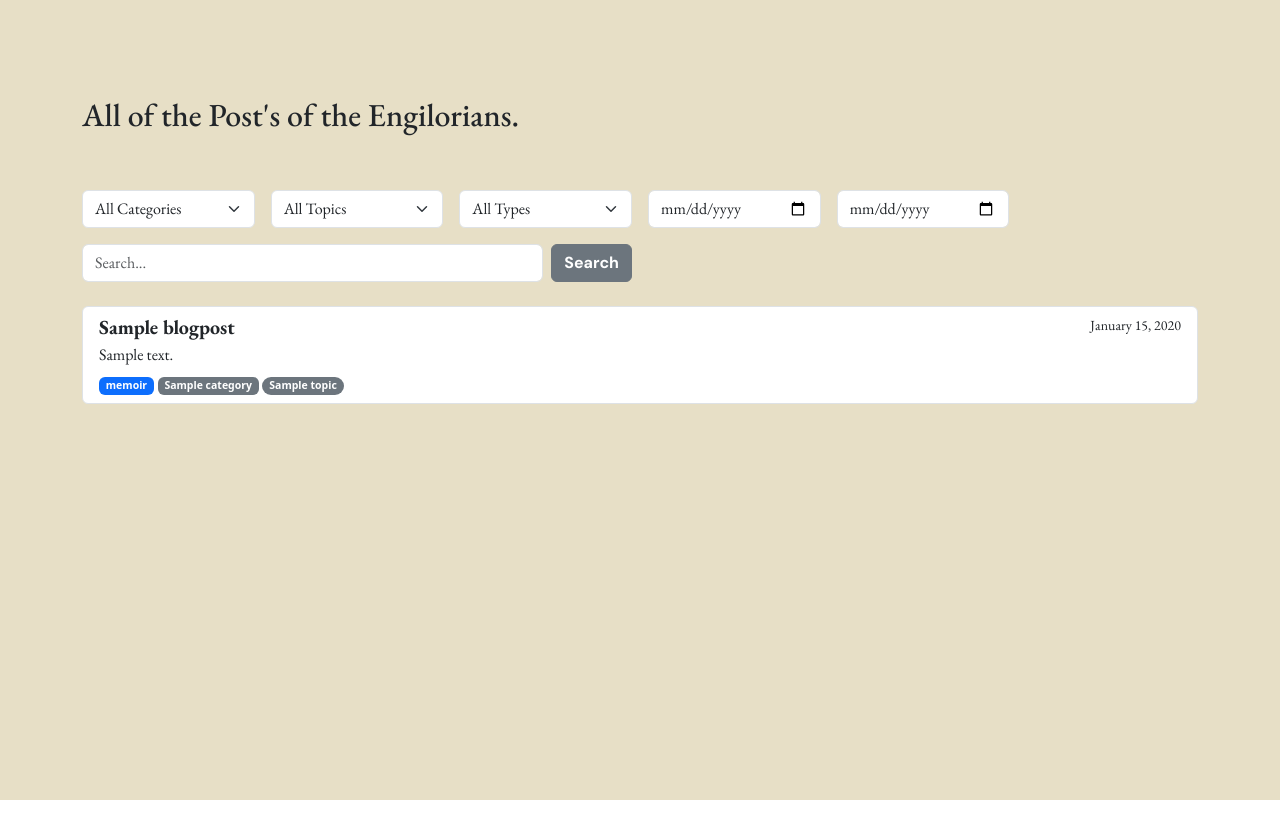
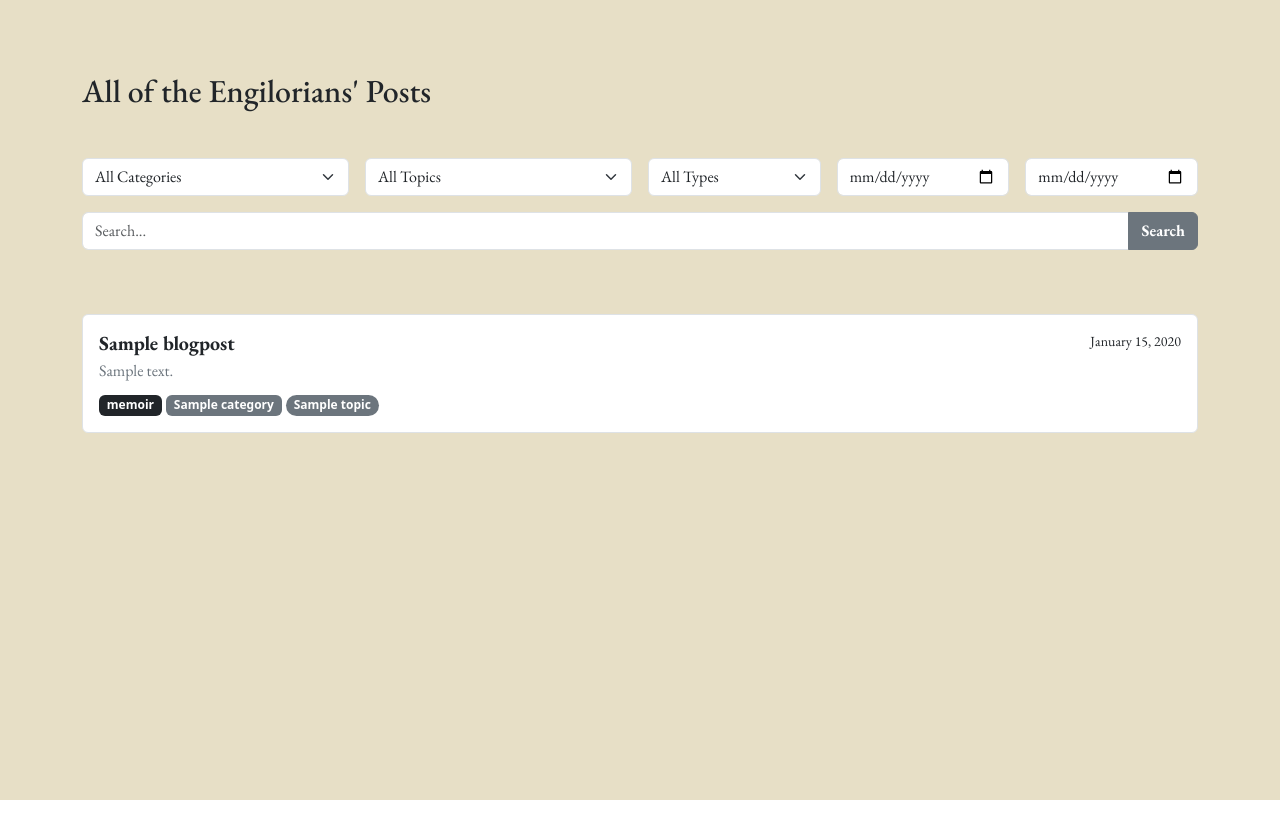
Before and after one commit to engilore/engilore, a Django app: page /blog/posts/ in a window 1280 px wide. Shown: the part 66-906 px from the top of the page. Run offline with Django 4.2, Linux system fonts and the light colour scheme; tables that the repository leaves empty hold one stand-in row (values such as "Sample post").

Commit message:
blog touch ups

```diff
--- a/apps/blog/templates/blog_templates/views/blog_create.html
+++ b/apps/blog/templates/blog_templates/views/blog_create.html
@@ -105,7 +105,7 @@ Create Blog Post
 
             <div class="d-flex justify-content-between">
                 <button type="submit" name="action" value="create_post" class="btn btn-primary">Create Post</button>
-                <a href="{% url 'list-blog-posts' %}" class="btn btn-secondary">Cancel</a>
+                <a href="{% url 'blog-posts' %}" class="btn btn-secondary">Cancel</a>
             </div>
         </form>
     </div>
--- a/apps/blog/templates/blog_templates/views/blog_list.html
+++ b/apps/blog/templates/blog_templates/views/blog_list.html
@@ -1,20 +1,20 @@
 {% extends "blog_templates/blog_base.html" %}
 
 {% block title %}
-Engilorian Post's
+Engilorian Posts
 {% endblock %}
 
 {% block content %}
 <section class="py-5 core-bg-accent min-vh-100">
     <div class="container">
-        <div class="py-5">
-            <h2 class="main-font">All of the Post's of the Engilorians.</h2>
+        <div class="py-4">
+            <h2 class="main-font mb-4">All of the Engilorians' Posts</h2>
         </div>
 
-        <form method="get" class="mb-4 main-font">
-            <div class="row g-3 align-items-end">
-                <div class="col-md-2">
-                    <select name="category" class="form-select">
+        <form method="get" class="mb-5 main-font">
+            <div class="row g-3">
+                <div class="col-md-3">
+                    <select name="category" class="form-select" aria-label="Category">
                         <option value="">All Categories</option>
                         {% for category in categories %}
                         <option value="{{ category.name }}" {% if query_params.category == category.name %}selected{% endif %}>
@@ -23,8 +23,8 @@ Engilorian Post's
                         {% endfor %}
                     </select>
                 </div>
-                <div class="col-md-2">
-                    <select name="topic" class="form-select">
+                <div class="col-md-3">
+                    <select name="topic" class="form-select" aria-label="Topic">
                         <option value="">All Topics</option>
                         {% for topic in topics %}
                         <option value="{{ topic.name }}" {% if query_params.topic == topic.name %}selected{% endif %}>
@@ -34,7 +34,7 @@ Engilorian Post's
                     </select>
                 </div>
                 <div class="col-md-2">
-                    <select name="post_type" class="form-select">
+                    <select name="post_type" class="form-select" aria-label="Post Type">
                         <option value="">All Types</option>
                         {% for post_type in post_types %}
                         <option value="{{ post_type }}" {% if query_params.post_type == post_type %}selected{% endif %}>
@@ -43,42 +43,47 @@ Engilorian Post's
                         {% endfor %}
                     </select>
                 </div>
+
                 <div class="col-md-2">
-                    <input type="date" name="start_date" class="form-control" placeholder="Start Date" value="{{ query_params.start_date }}">
+                    <input type="date" name="start_date" class="form-control" placeholder="Start Date" value="{{ query_params.start_date }}" aria-label="Start Date">
                 </div>
                 <div class="col-md-2">
-                    <input type="date" name="end_date" class="form-control" placeholder="End Date" value="{{ query_params.end_date }}">
-                </div>
-                <div class="col-md-6 d-flex">
-                    <input type="text" name="q" class="form-control me-2" placeholder="Search..." value="{{ query_params.q }}">
-                    <button type="submit" class="btn btn-secondary secondary-font fw-bold">Search</button>
+                    <input type="date" name="end_date" class="form-control" placeholder="End Date" value="{{ query_params.end_date }}" aria-label="End Date">
                 </div>
             </div>
+
+            <div class="py-3">
+                <div class="input-group">
+                    <input type="text" name="q" class="form-control" placeholder="Search..." value="{{ query_params.q }}" aria-label="Search">
+                    <button type="submit" class="btn btn-secondary fw-bold">Search</button>
+                </div>
+            </div>
+
         </form>
 
         {% if blogposts %}
             <div class="list-group">
                 {% for post in blogposts %}
-                <a href="{% url 'detail-blog-post' slug=post.slug %}" class="list-group-item list-group-item-action">
-                    <div class="main-font d-flex w-100 justify-content-between">
-                        <h5 class="mb-1 fw-bold">{{ post.title }}</h5>
-                        <small>{{ post.published_at|date:"F d, Y" }}</small>
+                <a href="{% url 'detail-blog-post' slug=post.slug %}" class="list-group-item list-group-item-action rounded mb-3 p-3">
+                    <div class="d-flex w-100 justify-content-between">
+                        <h5 class="mb-1 fw-bold main-font">{{ post.title }}</h5>
+                        <small class="main-font">{{ post.published_at|date:"F d, Y" }}</small>
                     </div>
-                    <p class="main-font mb-1">{{ post.meta_description }}</p>
-                    <small>
-                        <span class="badge bg-primary">{{ post.post_type }}</span>
+                    <p class="mb-2 text-secondary main-font">{{ post.meta_description }}</p>
+                    <div>
+                        <span class="badge bg-dark">{{ post.post_type }}</span>
                         <span class="badge bg-secondary">{{ post.category.name }}</span>
                         {% for topic in post.topics.all %}
                         <span class="badge rounded-pill bg-secondary">{{ topic.name }}</span>
                         {% endfor %}
-                    </small>
+                    </div>
                 </a>
                 {% endfor %}
             </div>
             <div class="mt-4">
                 {% if is_paginated %}
                     <nav>
-                        <ul class="pagination">
+                        <ul class="pagination justify-content-center">
                             {% if page_obj.has_previous %}
                             <li class="page-item">
                                 <a class="page-link" href="?{% if query_params %}{{ query_params.urlencode }}&{% endif %}page={{ page_obj.previous_page_number }}" aria-label="Previous">
@@ -103,7 +108,7 @@ Engilorian Post's
                 {% endif %}
             </div>
         {% else %}
-            <p>No blog posts available.</p>
+            <p class="text-center">No blog posts available.</p>
         {% endif %}
     </div>
 </section>
--- a/apps/blog/views.py
+++ b/apps/blog/views.py
@@ -232,7 +232,7 @@ class BlogPostUpdateView(EngilorianRequiredMixin, LoginRequiredMixin, UserPasses
 class BlogPostDeleteView(EngilorianRequiredMixin, LoginRequiredMixin, UserPassesTestMixin, DeleteView):
     model = BlogPost
     template_name = 'blog_templates/views/blog_delete.html'
-    success_url = reverse_lazy('list-blog-posts')
+    success_url = reverse_lazy('blog-posts')
 
     def test_func(self):
         blog_post = self.get_object()
```
Also changed, not shown: apps/blog/templates/blog_templates/views/blog_home.html (+6 -5 lines).
